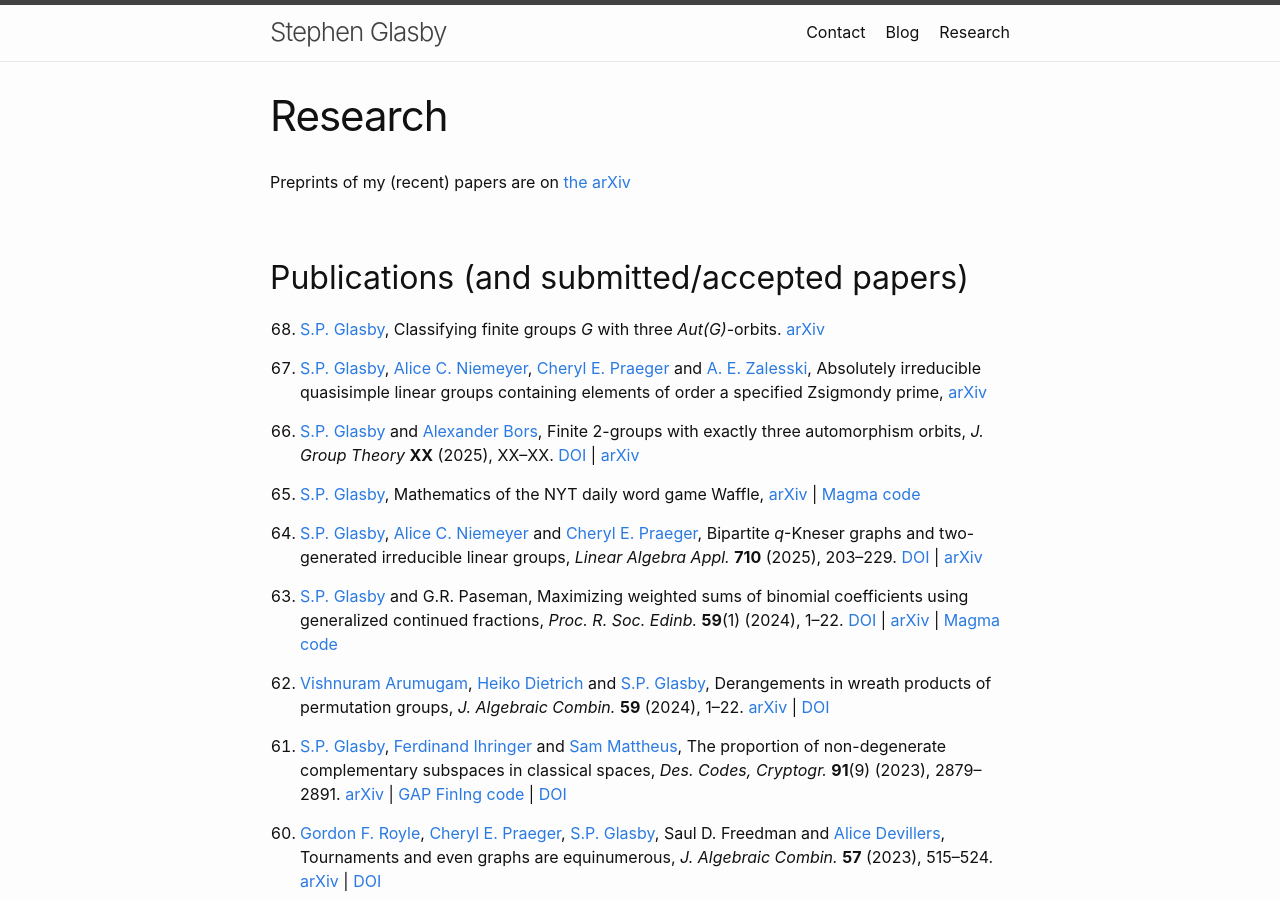
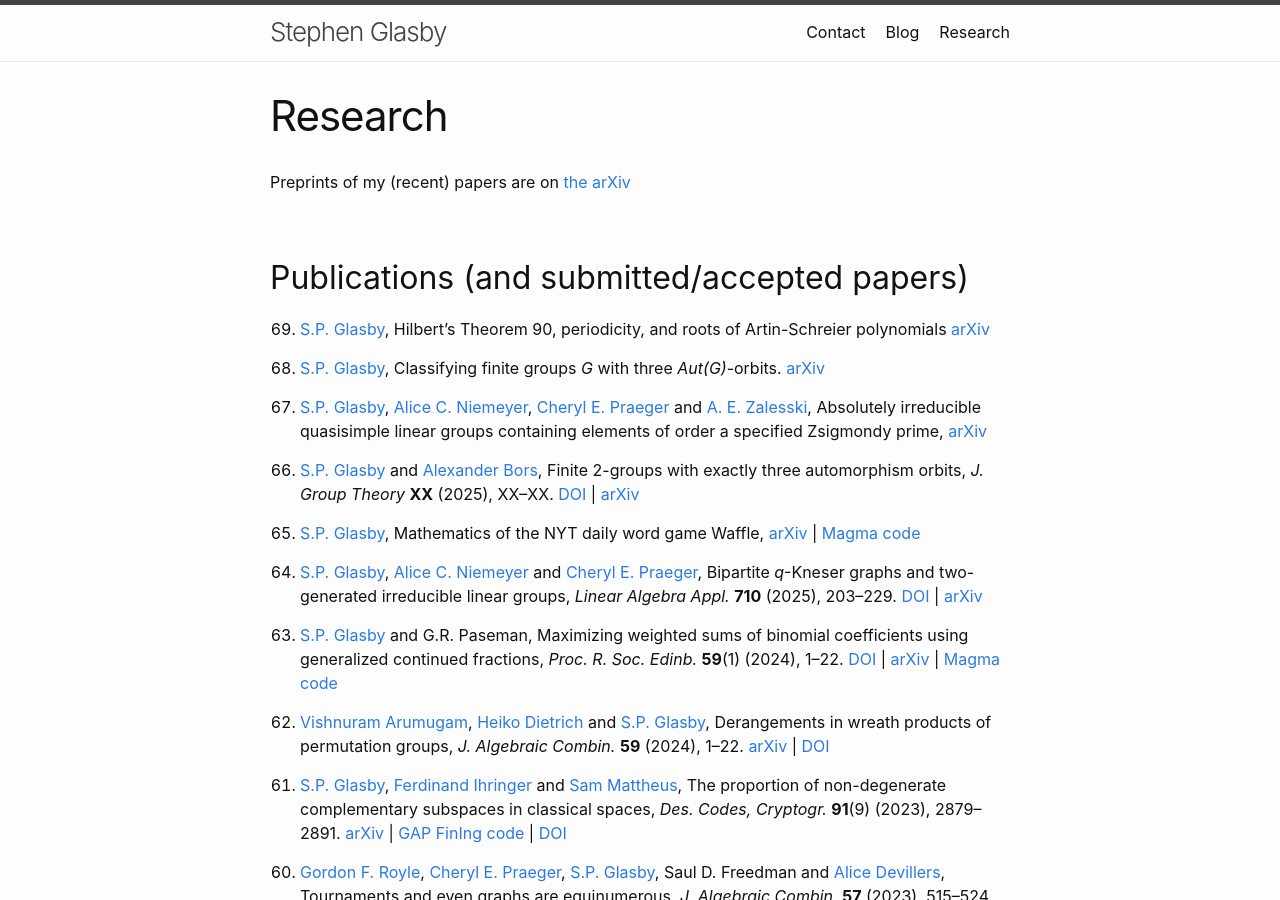
Before and after one commit to StephenGlasby/StephenGlasby.github.io, a Jekyll site: the page built from publications.md, in a window 1280 px wide and 900 px high. Built offline with Jekyll 4.4.1, drawn with Linux system fonts in a browser that asks for light colours.

Commit message:
publications.md

```diff
--- a/publications.md
+++ b/publications.md
@@ -7,6 +7,10 @@ permalink: /publications/
 Preprints of my (recent) papers are on [the arXiv](https://arxiv.org/a/glasby_s_1.html)
 
 <h2> Publications (and submitted/accepted papers) </h2>
+
+0. [S.P. Glasby](https://stephenglasby.github.io/),
+  Hilbert’s Theorem 90, periodicity, and roots of Artin-Schreier polynomials
+  [arXiv](https://arxiv.org/abs/2505.00346)
 
 0. [S.P. Glasby](https://stephenglasby.github.io/),
   Classifying finite groups *G* with three *Aut(G)*-orbits.
```
